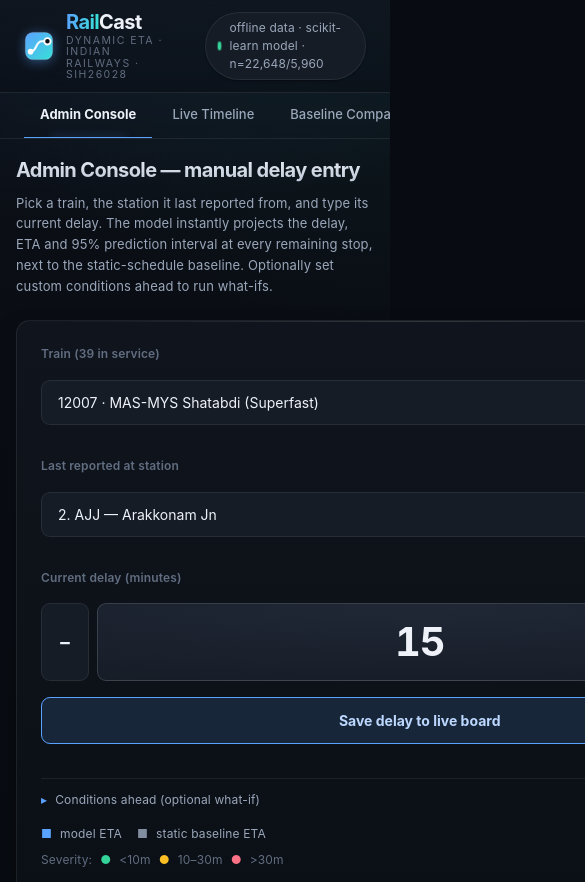
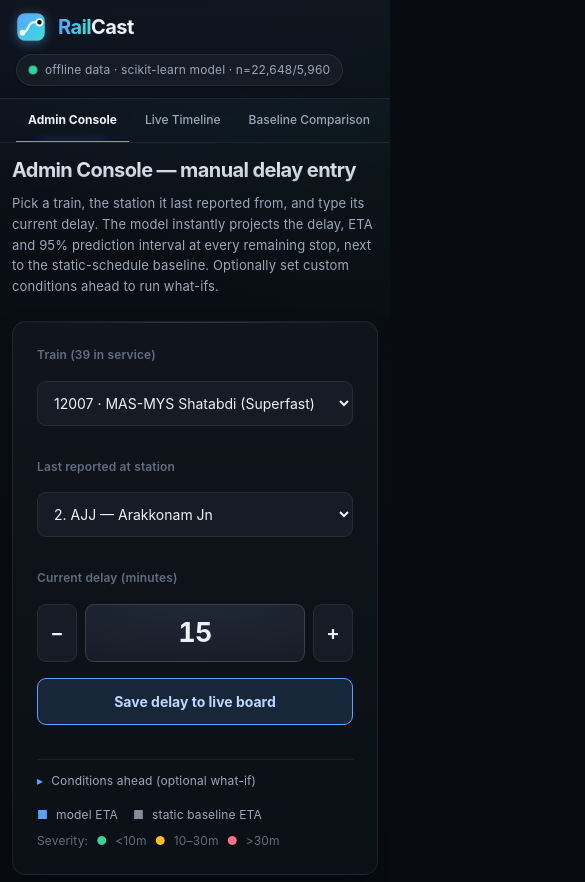
Before and after one commit to shubham328-rgb/RailCast, a plain HTML site: page index.html in a window 390 px wide. Shown: the top 882 px of the page, 585 px wide, since content can reach past the window. Drawn offline with Linux system fonts and the light colour scheme; no server answers.

Commit message:
Fix mobile horizontal overflow and tighten small-screen layout
Flex/grid children with long unbroken content (status pill text, the
delay input) weren't shrinking below their intrinsic width, pushing
the page wider than the viewport. Add min-width:0 where needed, and
a tighter sub-560px breakpoint for the topbar, nav, and stop cards.

```diff
--- a/css/app.css
+++ b/css/app.css
@@ -1,6 +1,7 @@
 /* ============================================================================
  * app.css — layout & components. Real CSS (Grid/Flexbox), no framework.
  * ========================================================================== */
+html, body { overflow-x: hidden; max-width: 100%; }
 body {
   background: var(--bg);
   color: var(--ink);
@@ -35,7 +36,7 @@
   -webkit-backdrop-filter: saturate(140%) blur(12px);
   position: sticky; top: 0; z-index: 20;
 }
-.brand { display: flex; align-items: center; gap: var(--s-3); }
+.brand { display: flex; align-items: center; gap: var(--s-3); min-width: 0; }
 .brand .mark { width: 30px; height: 30px; flex: none; filter: drop-shadow(0 2px 6px var(--accent-glow)); }
 .brand .brand-txt { display: flex; flex-direction: column; line-height: 1.05; }
 .brand .logo { font-weight: 750; font-size: var(--t-xl); letter-spacing: -0.03em; }
@@ -47,7 +48,10 @@
   font-size: var(--t-sm); color: var(--ink-muted);
   background: var(--surface-2); border: 1px solid var(--border);
   padding: 6px var(--s-3); border-radius: 999px; box-shadow: var(--shadow-sm);
+  min-width: 0; flex: 0 1 auto;
 }
+.status-pill .dot { flex: none; }
+.status-pill #fit-status { overflow: hidden; text-overflow: ellipsis; white-space: nowrap; min-width: 0; }
 .status-pill .dot { position: relative; width: 8px; height: 8px; border-radius: 50%; background: var(--ok); box-shadow: 0 0 0 0 var(--sev-1-glow); animation: pulse 2.4s ease-out infinite; }
 @keyframes pulse { 0% { box-shadow: 0 0 0 0 var(--sev-1-glow); } 70% { box-shadow: 0 0 0 6px rgba(52,211,153,0); } 100% { box-shadow: 0 0 0 0 rgba(52,211,153,0); } }
 
@@ -85,6 +89,7 @@
 .card .sub { color: var(--ink-faint); font-size: var(--t-sm); margin-bottom: var(--s-4); line-height: 1.55; }
 .grid-2 { display: grid; grid-template-columns: 1fr 1fr; gap: var(--s-4); }
 .grid-3 { display: grid; grid-template-columns: repeat(3, 1fr); gap: var(--s-4); }
+.grid-2 > *, .grid-3 > *, .journey > *, .stat-row > * { min-width: 0; }
 
 /* ---- stat tiles ---- */
 .stat-row { display: grid; grid-template-columns: repeat(auto-fit, minmax(160px, 1fr)); gap: var(--s-3); }
@@ -167,6 +172,7 @@
 .delay-entry button:hover { background: var(--surface-3); border-color: var(--accent); color: var(--accent-ink); }
 .delay-entry button:active { transform: scale(0.94); }
 .delay-entry input {
+  width: 100%; min-width: 0;
   text-align: center; font-size: var(--t-3xl); font-weight: 750; font-variant-numeric: tabular-nums;
   background: radial-gradient(120% 120% at 50% 0%, var(--surface-3), var(--surface-2));
   border: 1px solid var(--border-strong); border-radius: var(--r-2); color: var(--ink); padding: var(--s-2);
@@ -246,6 +252,15 @@
 @media (max-width: 560px) {
   .view-head h2 { font-size: var(--t-xl); }
   .stat .v { font-size: var(--t-xl); }
+  .topbar { padding: var(--s-3) var(--s-4); gap: var(--s-3); flex-wrap: wrap; }
+  .status-pill { max-width: 100%; }
+  .brand .tag { display: none; }
+  .nav { padding: 0 var(--s-4); }
+  .nav button { padding: var(--s-3) var(--s-3); font-size: var(--t-sm); }
+  main { padding: var(--s-3); }
+  .delay-entry { grid-template-columns: 40px 1fr 40px; }
+  .delay-entry input { font-size: var(--t-2xl); }
+  .stop { grid-template-columns: 1fr; gap: var(--s-2); }
 }
 @media (prefers-reduced-motion: reduce) {
   * { animation-duration: 0.001ms !important; animation-iteration-count: 1 !important; transition-duration: 0.001ms !important; }
```
